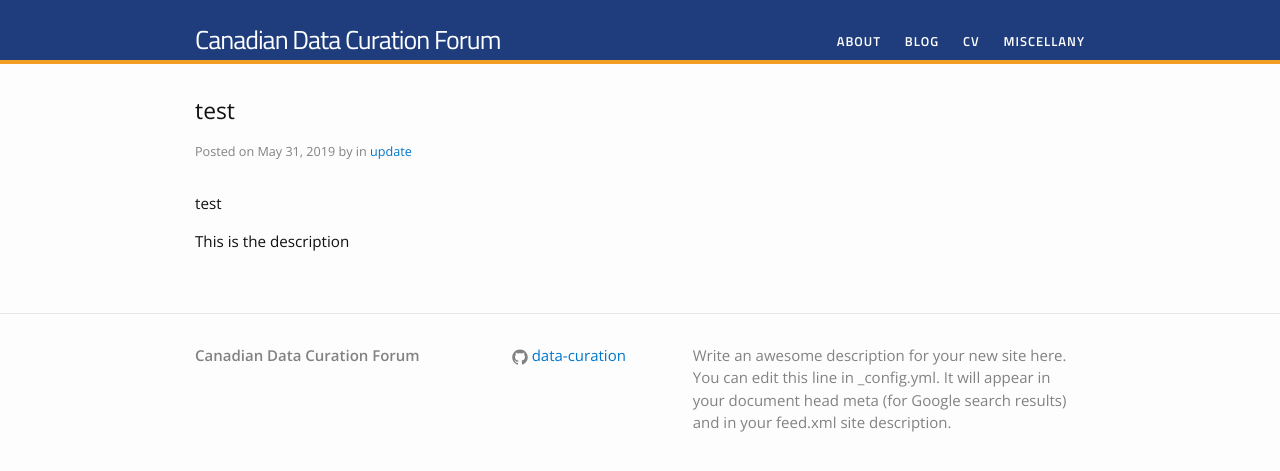
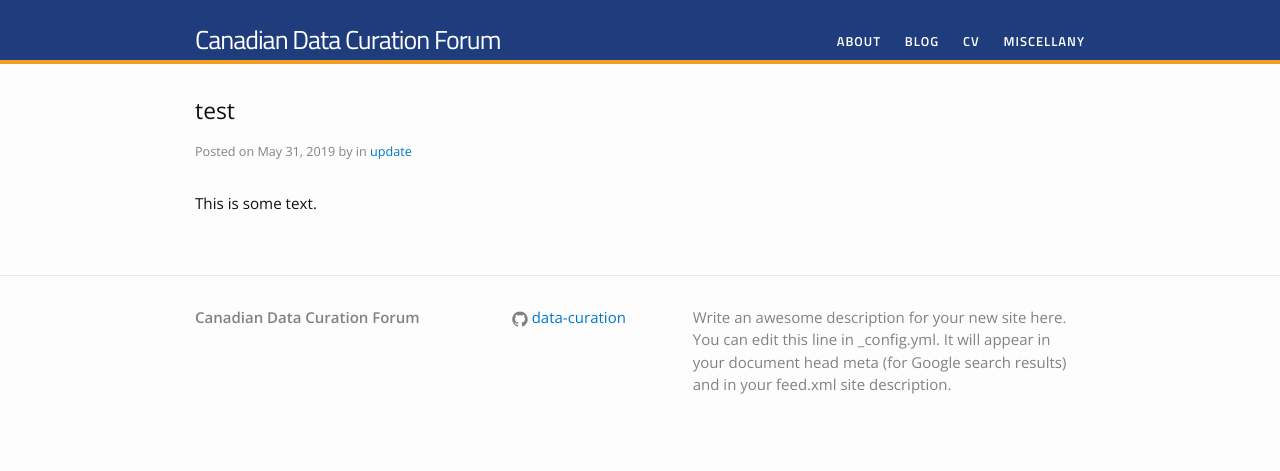
Before and after one commit to data-curation/data-curation.github.io, a Jekyll site: the page built from _posts/2019-05-31-test-post.md, in a window 1280 px wide. Shown: the top 471 px of the page. Built offline with Jekyll 4.4.1, drawn with Linux system fonts in a browser that asks for light colours.

Commit message:
Update 2019-05-31-test-post.md

```diff
--- a/_posts/2019-05-31-test-post.md
+++ b/_posts/2019-05-31-test-post.md
@@ -5,6 +5,5 @@ date: 2019-05-31
 category: update
 ---
 
-{{ page.title }}
 
-This is the description
+This is some text.
```
